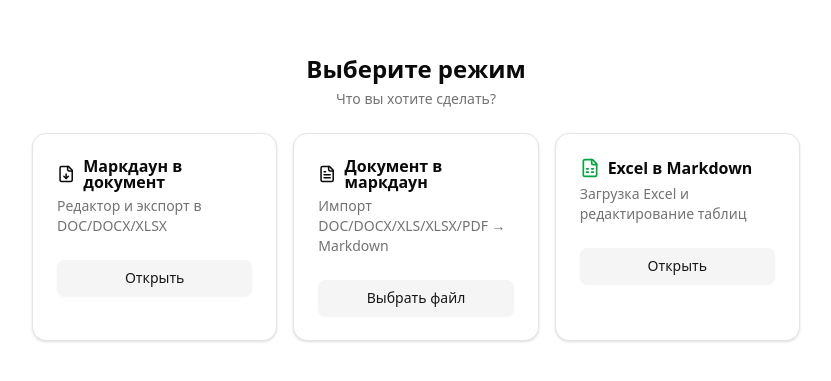
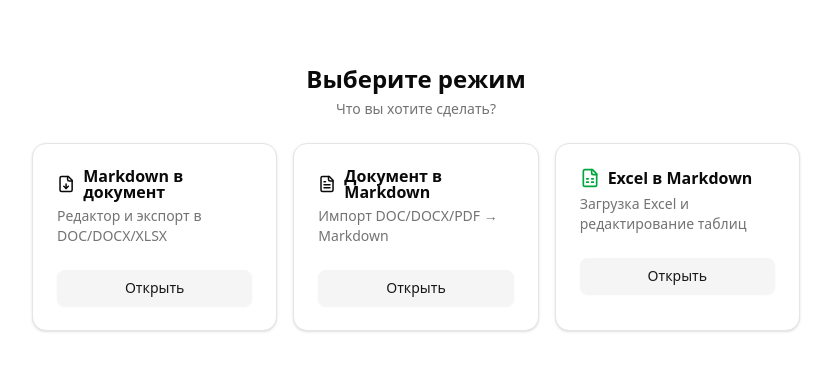
Before and after one commit to Chuchuyan81/StackEdit, a React (Vite) app: page / in a window 1280 px wide. Shown: the part 203-584 px from the top of the page, without its empty margins (224-1055 px from the left). Built offline with nearby package versions, Linux system fonts and the light colour scheme.

Commit message:
UI: unify labels and update format filters

```diff
--- a/src/App.jsx
+++ b/src/App.jsx
@@ -927,7 +927,7 @@ function App() {
                 <CardHeader>
                   <CardTitle className="flex items-center gap-2">
                     <FileDown className="h-5 w-5" />
-                    Маркдаун в документ
+                    Markdown в документ
                   </CardTitle>
                   <CardDescription>Редактор и экспорт в DOC/DOCX/XLSX</CardDescription>
                 </CardHeader>
@@ -939,9 +939,9 @@ function App() {
                 <CardHeader>
                   <CardTitle className="flex items-center gap-2">
                     <FileText className="h-5 w-5" />
-                    Документ в маркдаун
+                    Документ в Markdown
                   </CardTitle>
-                  <CardDescription>Импорт DOC/DOCX/XLS/XLSX/PDF → Markdown</CardDescription>
+                  <CardDescription>Импорт DOC/DOCX/PDF → Markdown</CardDescription>
                 </CardHeader>
                 <CardContent>
                   <Button
@@ -952,7 +952,7 @@ function App() {
                       navigate('/doc-to-md')
                     }}
                   >
-                    Выбрать файл
+                    Открыть
                   </Button>
                 </CardContent>
               </Card>
@@ -1066,7 +1066,7 @@ function App() {
             </div>
 
             <div className="flex items-center space-x-2">
-              {/* Кнопки для режима "Документ в маркдаун" */}
+              {/* Кнопки для режима "Документ в Markdown" */}
               {appMode === 'docToMd' && (
                 <>
                   <Button
--- a/src/pages/DocToMd.jsx
+++ b/src/pages/DocToMd.jsx
@@ -75,9 +75,9 @@ export default function DocToMd() {
     const accepted = []
     const rejected = []
     for (const file of take) {
-      const isDocxOrSupported = /\.docx$/i.test(file.name) || /\.doc$/i.test(file.name)
-      if (!isDocxOrSupported) {
-        rejected.push(`${file.name}: формат не поддерживается этой страницей (разрешены .docx/.doc)`)
+      const isSupported = /\.docx$/i.test(file.name) || /\.doc$/i.test(file.name) || /\.pdf$/i.test(file.name)
+      if (!isSupported) {
+        rejected.push(`${file.name}: формат не поддерживается этой страницей (разрешены .docx/.doc/.pdf)`)
         continue
       }
       if (file.size > MAX_SIZE) {
@@ -210,9 +210,9 @@ export default function DocToMd() {
     const accepted = []
     const rejected = []
     for (const file of take) {
-      const isDocxOrSupported = /\.docx$/i.test(file.name) || /\.doc$/i.test(file.name)
-      if (!isDocxOrSupported) {
-        rejected.push(`${file.name}: формат не поддерживается этой страницей (разрешены .docx/.doc)`)
+      const isSupported = /\.docx$/i.test(file.name) || /\.doc$/i.test(file.name) || /\.pdf$/i.test(file.name)
+      if (!isSupported) {
+        rejected.push(`${file.name}: формат не поддерживается этой страницей (разрешены .docx/.doc/.pdf)`)
         continue
       }
       if (file.size > MAX_SIZE) {
@@ -425,12 +425,12 @@ export default function DocToMd() {
         {/* Левая колонка: зона загрузки и очередь */}
         <div className="border-r flex flex-col min-h-0">
           <div className="p-3 border-b bg-muted/50 flex items-center justify-between">
-            <div className="text-sm">Добавьте .docx (до 50 МБ, максимум 100 файлов)</div>
+            <div className="text-sm">Добавьте файлы (до 50 МБ, максимум 100 файлов)</div>
             <div className="flex items-center gap-2">
               <Button size="sm" variant="secondary" onClick={handleOpenFileDialog}>
                 <Upload className="h-4 w-4 mr-1" /> Выбрать файлы
               </Button>
-              <Input type="file" accept=".doc,.docx" className="hidden" multiple ref={fileInputRef} onChange={onFileChange2} />
+              <Input type="file" accept=".doc,.docx,.pdf" className="hidden" multiple ref={fileInputRef} onChange={onFileChange2} />
             </div>
           </div>
 
@@ -441,7 +441,7 @@ export default function DocToMd() {
             onDrop={handleDrop2}
             className={`m-3 p-6 rounded border-2 border-dashed text-center text-sm transition-colors ${isDragging ? 'border-primary bg-accent/30' : 'border-muted-foreground/30'}`}
           >
-            Перетащите .docx сюда или нажмите «Выбрать файлы»
+            Перетащите файлы (.docx, .doc, .pdf) сюда или нажмите «Выбрать файлы»
           </div>
 
           <div className="px-3 pb-3">
@@ -465,7 +465,7 @@ export default function DocToMd() {
 
                 <div className="space-y-2 max-h-[48vh] overflow-auto">
                   {queueItems.length === 0 && (
-                    <div className="text-sm text-muted-foreground">Очередь пуста. Добавьте .docx файлы.</div>
+                    <div className="text-sm text-muted-foreground">Очередь пуста. Добавьте файлы.</div>
                   )}
                   {queueItems.map((it) => (
                     <div
```
